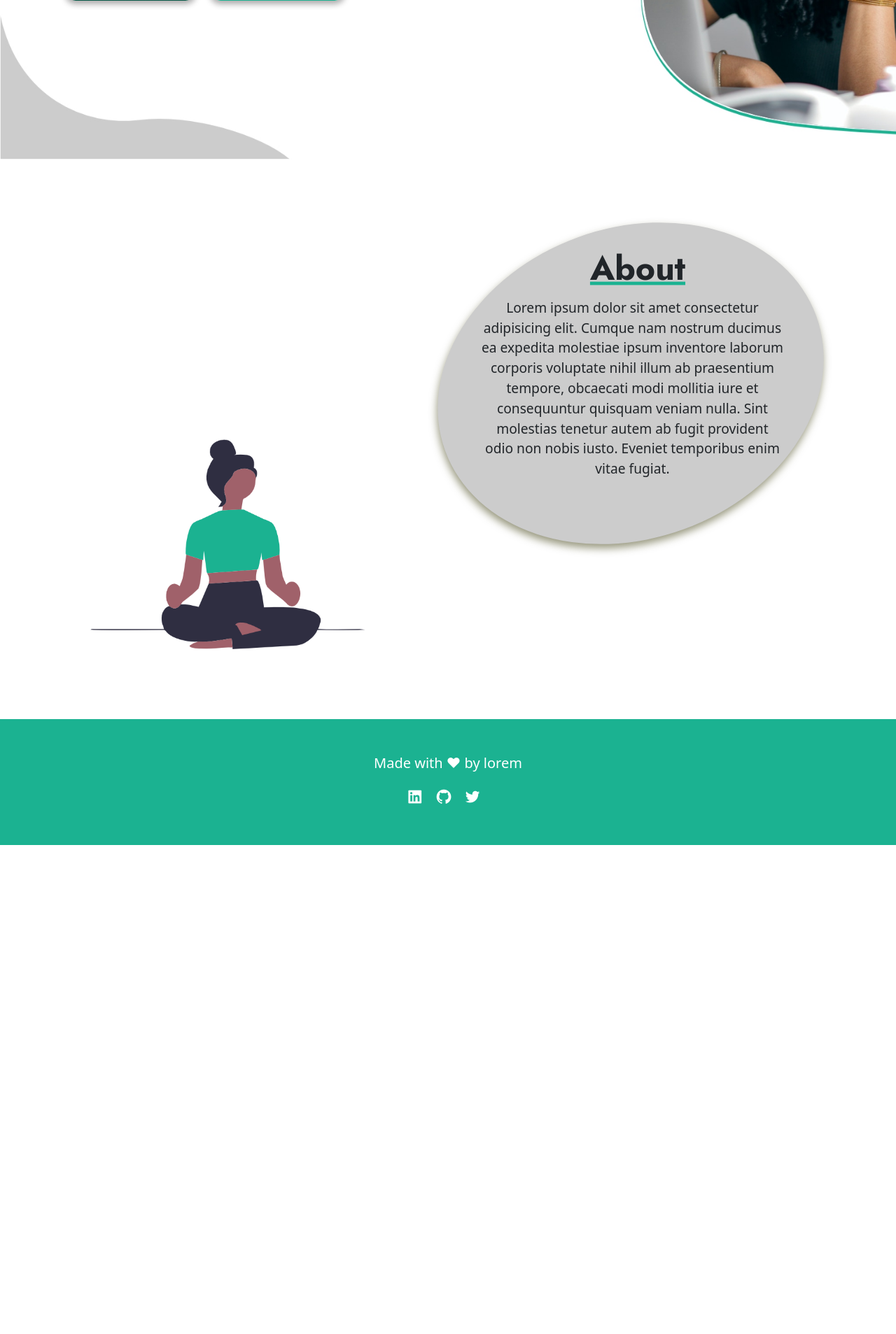
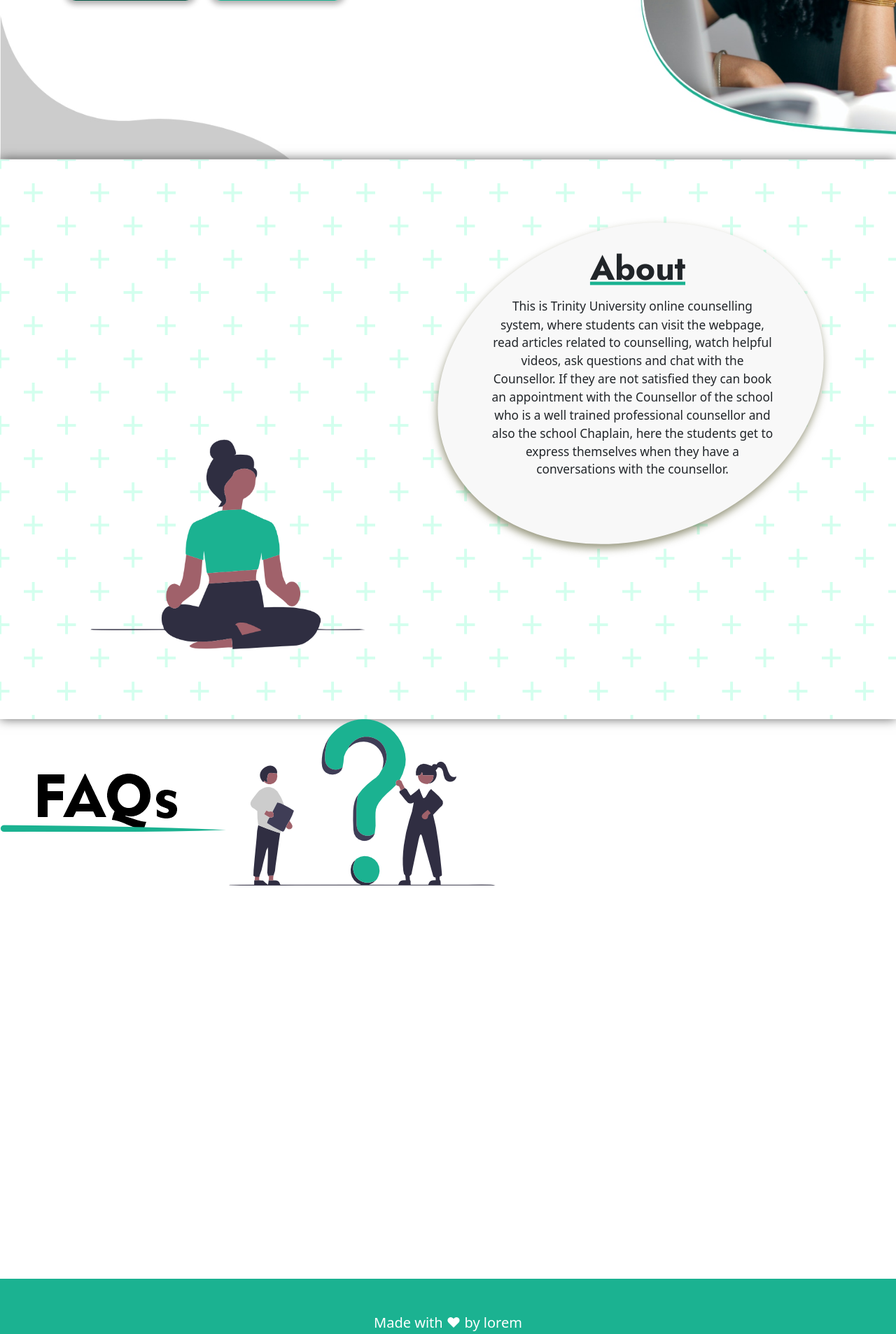
Before and after one commit to YoungAli/Real-counselling, a Django app: page / in a window 1280 px wide. Shown: the part 572-2479 px from the top of the page at 70% size. Before the commit the page ends 1780 px from the top, so only its background shows below. Run offline with Django 4.2, Linux system fonts and the light colour scheme; some libraries are stand-ins or nearby versions.

Commit message:
add faq section

```diff
--- a/static/css/home.css
+++ b/static/css/home.css
@@ -70,15 +70,17 @@
         height: 100vh;
         display: flex;
         justify-content: space-evenly;
+        background: radial-gradient(circle, transparent 20%, #ffffff 20%, #ffffff 80%, transparent 80%, transparent), radial-gradient(circle, transparent 20%, #ffffff 20%, #ffffff 80%, transparent 80%, transparent) 47.5px 47.5px, linear-gradient(#d3ffee 3.8000000000000003px, transparent 3.8000000000000003px) 0 -1.9000000000000001px, linear-gradient(90deg, #d3ffee 3.8000000000000003px, #ffffff 3.8000000000000003px) -1.9000000000000001px 0;
+        background-size: 95px 95px, 95px 95px, 47.5px 47.5px, 47.5px 47.5px;
+        box-shadow: 0 0 15px rgba(0, 0, 0, 0.61);
     }
     #about-text-wrap{
-
         filter: drop-shadow(-1px 6px 6px rgba(50, 50, 0, 0.5));
     }
     #about-text{
         margin-top: 70px;
         clip-path: ellipse(47% 37% at 50% 50%);
-        background: #cccccc;
+        background: #f8f8f8;
         height: 500px;
         min-width: 500px;
         max-width: 500px;
@@ -89,13 +91,15 @@
         flex-direction: column;
         z-index: 1;
         transform: rotate(-20deg);
-        padding: 30px;
+        padding: 40px;
         box-shadow: 10px 10px 10px black;
         scale: 1.2;
+        animation: fade-up 1s;
     }
     #about-text > p{
         transform: rotate(20deg);
         padding-inline: 40px;
+        font-size: 0.9em;
     }
     #about-text > h2{
         transform: rotate(20deg);
@@ -110,6 +114,10 @@
         align-self: self-end;
         justify-self: center;
         margin-bottom: 100px;
+        animation: fade-up 0.5s;
+    }
+    #faqs{
+        height: 100vh;
     }
     @keyframes fade-up {
         0%{
--- a/templates/home.html
+++ b/templates/home.html
@@ -23,12 +23,27 @@
         <div id="about-text-wrap">
             <section id="about-text">
                 <h2>About</h2>
-                <p>Lorem ipsum dolor sit amet consectetur adipisicing elit. Cumque nam nostrum ducimus ea expedita molestiae ipsum inventore laborum corporis voluptate nihil illum ab praesentium tempore, obcaecati modi mollitia iure et consequuntur quisquam veniam nulla. Sint molestias tenetur autem ab fugit provident odio non nobis iusto. Eveniet temporibus enim vitae fugiat.</p>
+                <p>This is Trinity University online counselling system, where students can visit the webpage, read articles related to counselling, watch helpful videos, ask questions and chat with the Counsellor. If they are not satisfied they can book an appointment with the Counsellor of the school who is a well trained professional counsellor and also the school Chaplain, here the students get to express themselves when they have a conversations with the counsellor.
+                </p>
             </section>
         </div>
     </section>
     <section id="faqs">
+        <div id="faq-images">
+            <img src="{% static 'images\faqs.png' %}" alt="frequently asked questions">
+            <img src="{% static 'images\faq-illustration.png' %}" alt="">
+        </div>
+        <div id="faq-container">
+            <div id="q-wrap-1" class="q-wraps">
 
+            </div>
+            <div id="q-wrap-2" class="q-wraps">
+
+            </div>
+            <div id="q-ans" class="q-wraps">
+
+            </div>
+        </div>
     </section>
 </main>
 
--- a/templates/navbar.html
+++ b/templates/navbar.html
@@ -11,7 +11,7 @@
         <li><a class="nav--links" href="#faqs">FAQs</a></li>
         <li><a class="nav--links" href="#contact">Contact</a></li>
     </ul>
-    <a id="home-link" href=""><img src="{% static 'images\tucounsel-logo.png' %}" alt=""></a>
+    <a id="home-link" href="#"><img src="{% static 'images\tucounsel-logo.png' %}" alt=""></a>
 </nav>
 <nav id="mobile-nav">
     <ul>
```
Also changed, not shown: static/images/about.png (added), static/images/contact.png (added), static/images/faqs.png (added).
